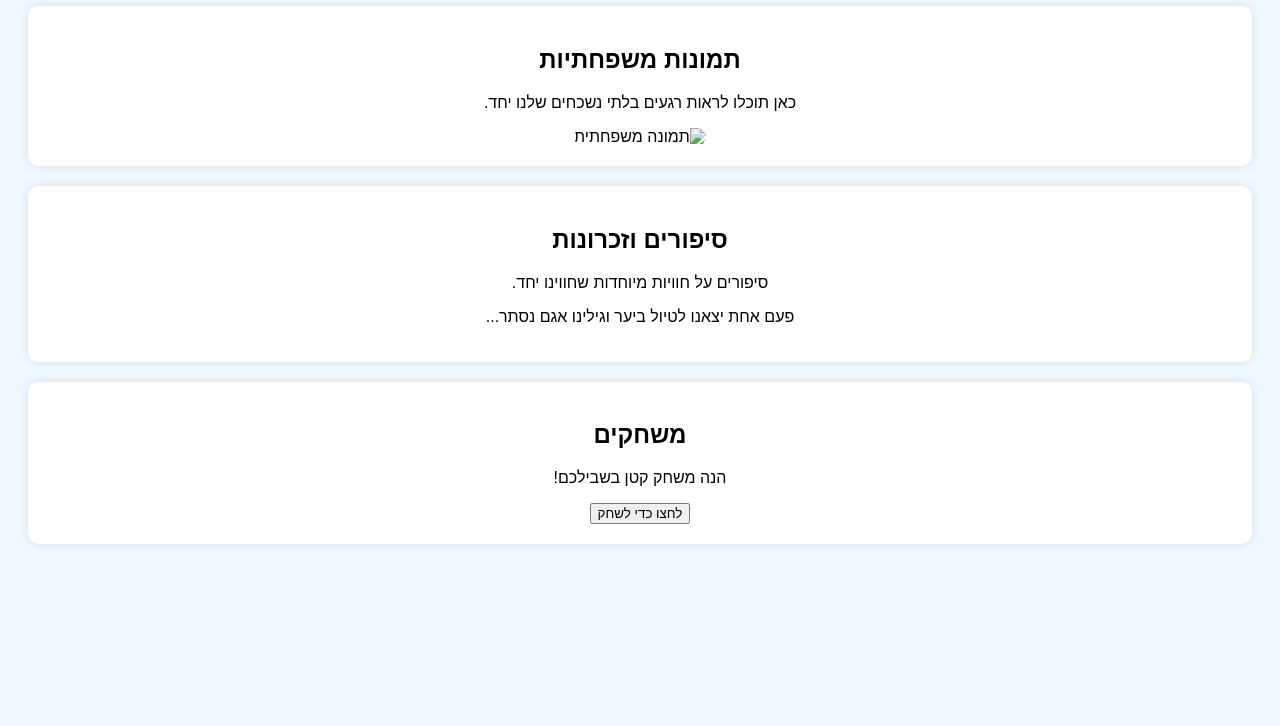
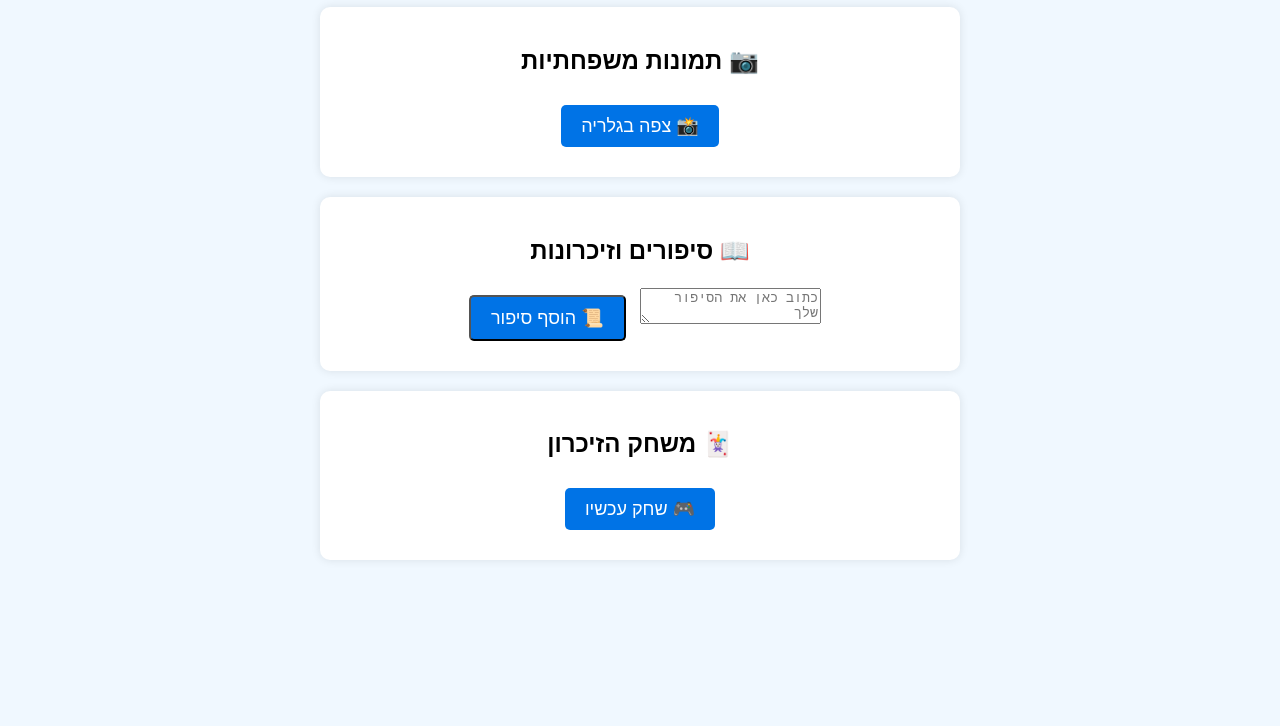
Before and after one commit to amirkle27/Diamonds-and-stars-team, a plain HTML site: page index.html in a window 1280 px wide. Shown: the part 74-800 px from the top of the page. Drawn offline with Linux system fonts and the light colour scheme.

Commit message:
Update index.html

```diff
--- a/index.html
+++ b/index.html
@@ -6,49 +6,70 @@
     <title>צֶוֶת הַיְּהָלוֹמִים וְהַכּוֹכָבִים</title>
     <style>
         body {
+            text-align: center;
             font-family: Arial, sans-serif;
-            text-align: center;
             direction: rtl;
             background-color: #f0f8ff;
+            position: relative;
         }
         h1 {
             color: #0073e6;
+            font-size: 32px;
         }
         .section {
-            margin: 20px;
+            background: white;
             padding: 20px;
-            background: #ffffff;
             border-radius: 10px;
+            margin: 20px auto;
+            max-width: 600px;
             box-shadow: 0px 0px 10px rgba(0, 0, 0, 0.1);
         }
-        img {
-            max-width: 100%;
-            height: auto;
-            border-radius: 10px;
+        .button {
+            display: inline-block;
+            padding: 10px 20px;
+            margin: 10px;
+            background-color: #0073e6;
+            color: white;
+            text-decoration: none;
+            border-radius: 5px;
+            font-size: 18px;
+            transition: background 0.3s;
+        }
+        .button:hover {
+            background-color: #005bb5;
         }
     </style>
 </head>
 <body>
 
-    <h1>צֶוֶת הַיְּהָלוֹמִים וְהַכּוֹכָבִים</h1>
+    <h1>✨ צֶוֶת הַיְּהָלוֹמִים וְהַכּוֹכָבִים ✨</h1>
 
     <div class="section">
-        <h2>תמונות משפחתיות</h2>
-        <p>כאן תוכלו לראות רגעים בלתי נשכחים שלנו יחד.</p>
-        <img src="family-photo.jpg" alt="תמונה משפחתית">
+        <h2>📷 תמונות משפחתיות</h2>
+        <a href="gallery.html" class="button">📸 צפה בגלריה</a>
     </div>
 
     <div class="section">
-        <h2>סיפורים וזכרונות</h2>
-        <p>סיפורים על חוויות מיוחדות שחווינו יחד.</p>
-        <p>פעם אחת יצאנו לטיול ביער וגילינו אגם נסתר...</p>
+        <h2>📖 סיפורים וזיכרונות</h2>
+        <textarea id="storyInput" placeholder="כתוב כאן את הסיפור שלך"></textarea>
+        <button onclick="addStory()" class="button">📜 הוסף סיפור</button>
+        <div id="stories"></div>
     </div>
 
     <div class="section">
-        <h2>משחקים</h2>
-        <p>הנה משחק קטן בשבילכם!</p>
-        <button onclick="alert('ניצחתם!')">לחצו כדי לשחק</button>
+        <h2>🃏 משחק הזיכרון</h2>
+        <a href="memory-game.html" class="button">🎮 שחק עכשיו</a>
     </div>
+
+    <script>
+        function addStory() {
+            let input = document.getElementById("storyInput");
+            let newStory = document.createElement("p");
+            newStory.textContent = input.value;
+            document.getElementById("stories").appendChild(newStory);
+            input.value = "";
+        }
+    </script>
 
 </body>
 </html>
```
